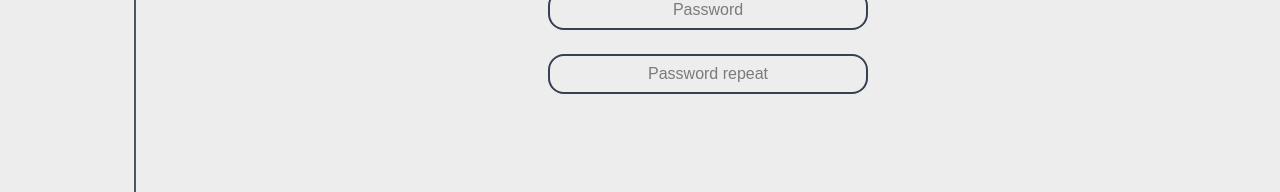
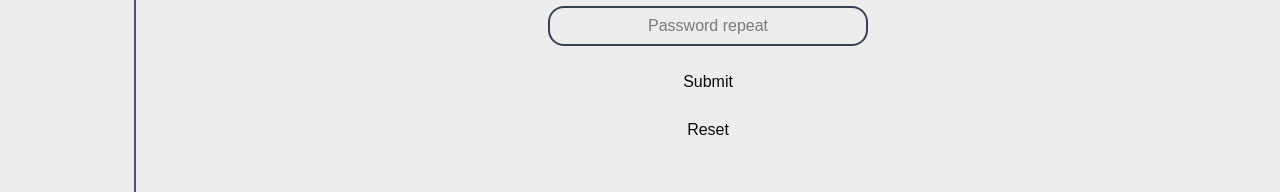
Before and after one commit to MarcoLenschau/CRM, a Next.js app: page /register in a window 1280 px wide. Shown: the part 422-614 px from the top of the page. Built offline with nearby package versions, Linux system fonts and the light colour scheme.

Commit message:
chore: Create own button components

```diff
--- /dev/null
+++ b/app/components/ui/Button/Button.tsx
@@ -0,0 +1,9 @@
+import { ButtonType } from "@/app/type/button.type";
+
+export default function Button({type, onClick = () => {}}: {type: ButtonType, onClick?: () => void}) {
+  return (
+    <button type={type} onClick={() => onClick()}>{capitalizeFirst(String(type))}</button>
+  );
+}
+
+const capitalizeFirst = (str: string) => str.charAt(0).toUpperCase() + str.slice(1).toLowerCase();
--- a/app/components/ui/InputField/InputField.tsx
+++ b/app/components/ui/InputField/InputField.tsx
@@ -1,5 +1,7 @@
-export default function InputField({placeholder, required = true}: {placeholder: string, required?: boolean}) {
+import { InputType } from "@/app/type/input.type";
+
+export default function InputField({placeholder, required = true, type}: {placeholder: string, required?: boolean, type: InputType}) {
   return (
-    <input placeholder={placeholder} className="h-10 w-80 text-center border-2 border-gray-700 rounded-2xl" required={required}></input>
+    <input type={type} placeholder={placeholder} className="h-10 w-80 text-center border-2 border-gray-700 rounded-2xl" required={required}></input>
   );
 }
--- /dev/null
+++ b/app/interfaces/user.interface.ts
@@ -0,0 +1,5 @@
+export interface User {
+    name: string,
+    email: string,
+    password: string
+};
--- a/app/page.tsx
+++ b/app/page.tsx
@@ -1,11 +1,15 @@
+import Button from "./components/ui/Button/Button";
 import InputField from "./components/ui/InputField/InputField";
 import InputForm from "./components/ui/InputForm/InputForm";
 
 export default function Home() {
   return (
     <InputForm>
-      <InputField placeholder="Username"/>
-      <InputField placeholder="Password"/>
+      <InputField placeholder="Username" type="text"/>
+      <InputField placeholder="Password" type="password"/>
+      <Button type="submit" onClick={() => login()}/>
     </InputForm>
   );
 }
+
+const login = ():void => {};
--- a/app/register/page.tsx
+++ b/app/register/page.tsx
@@ -1,3 +1,4 @@
+import Button from "../components/ui/Button/Button";
 import InputField from "../components/ui/InputField/InputField";
 import InputForm from "../components/ui/InputForm/InputForm";
 
@@ -6,11 +7,15 @@ export default function Register() {
     <>
       <title>Register</title>
       <InputForm>
-        <InputField placeholder="Email"/>
-        <InputField placeholder="Name"/>
-        <InputField placeholder="Password"/>
-        <InputField placeholder="Password repeat"/>
+        <InputField placeholder="Email" type="email"/>
+        <InputField placeholder="Name" type="text"/>
+        <InputField placeholder="Password" type="password"/>
+        <InputField placeholder="Password repeat" type="password"/>
+        <Button type="submit" onClick={() => register()}/>
+        <Button type="reset"/>
       </InputForm>
     </>
   );
 }
+
+const register = (): void => {};
--- /dev/null
+++ b/app/type/button.type.ts
@@ -0,0 +1 @@
+export type ButtonType = "submit" | "reset" | "button" | undefined;
--- /dev/null
+++ b/app/type/input.type.ts
@@ -0,0 +1 @@
+export type InputType = "email" | "password" | "text";
```
